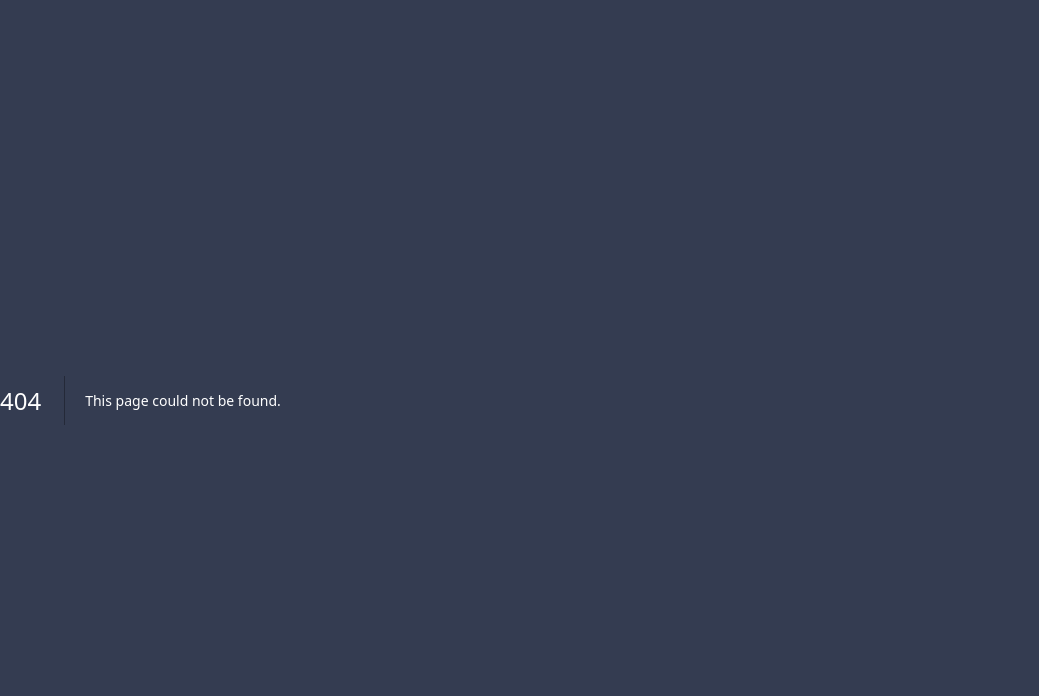
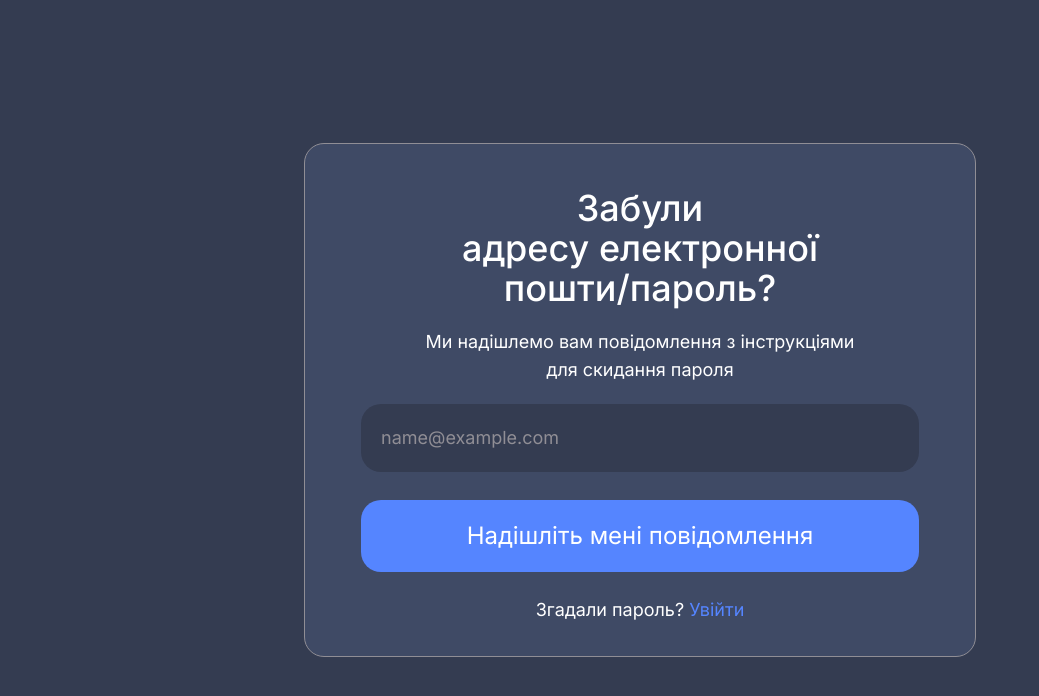
Before and after one commit to kittietech/online-chat, a Next.js app: page /forgot-password in a window 1280 px wide. Before the commit this address had no page. Shown: the top 696 px of the page, without its empty margins (0-1039 px from the left). Built offline with nearby package versions, Linux system fonts and the light colour scheme.

Commit message:
feat: add forgot password page

```diff
--- /dev/null
+++ b/pages/forgot-password.tsx
@@ -0,0 +1,33 @@
+import Button from "@/components/shared/buttons/Button/Button";
+import Input from "@/components/shared/forms/Input/Input";
+import Layout from "@/components/shared/layout/Layout";
+import Heading from "@/components/shared/typography/Heading/Heading";
+import Link from "next/link";
+
+const ForgotPassword = () => {
+  return (
+    <Layout className="flex flex-col">
+      <form className="w-full px-14 pt-11 pb-8 rounded-3xl max-w-2xl m-auto bg-slate-600 border border-gray-500">
+        <Heading className="mb-5">
+          Забули <br />
+          адресу електронної <br /> пошти/пароль?
+        </Heading>
+
+        <p className="mb-5 text-lg text-center">
+          Ми надішлемо вам повідомлення з інструкціями <br /> для скидання
+          пароля
+        </p>
+
+        <Input type="email" name="email" placeholder="name@example.com" />
+
+        <Button type="submit">Надішліть мені повідомлення</Button>
+
+        <p className="text-lg text-center">
+          Згадали пароль? <Link href="/sign-in">Увійти</Link>
+        </p>
+      </form>
+    </Layout>
+  );
+};
+
+export default ForgotPassword;
```
